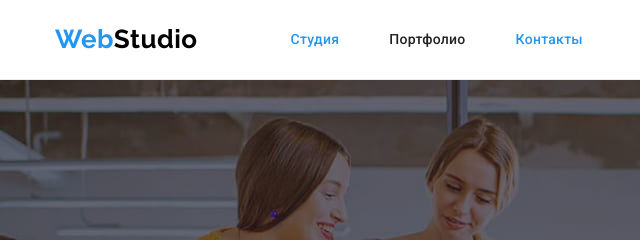
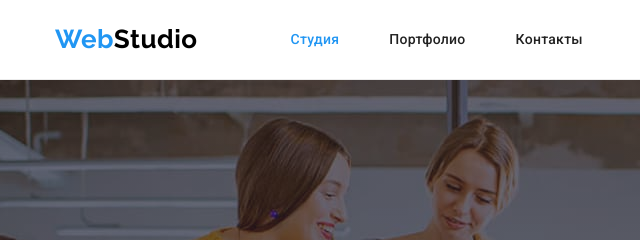
Before and after one commit to IIIMaroIII/goit-markup-hw-04, a plain HTML site: page index.html in a window 1280 px wide. Shown: the top 240 px of the page, 0-640 px from the left. Drawn offline with nearby package versions, Linux system fonts and the light colour scheme.

Commit message:
Correction 3.1

```diff
--- a/index.html
+++ b/index.html
@@ -39,7 +39,7 @@
               >
             </li>
             <li class="site-nav-item">
-              <a class="site-nav-link list current" href="">Контакты</a>
+              <a class="site-nav-link list" href="">Контакты</a>
             </li>
           </ul>
         </nav>
```
